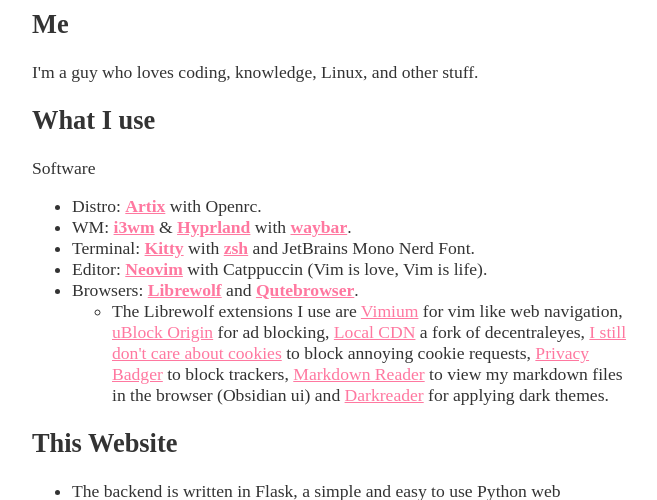
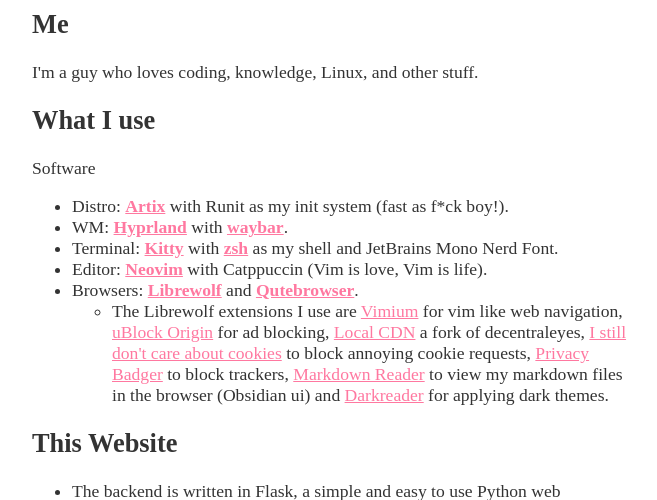
Before and after one commit to boyohboyamibored/website, a Flask app: page /about in a window 1280 px wide. Shown: the part 154-654 px from the top of the page, without its empty margins (308-965 px from the left). Run offline with Flask 3, Linux system fonts and the light colour scheme.

Commit message:
Updated README, contact, about and home pages.
- Added my github page to the contact page,
- Change the name in home page (change if you clone),
- Updated my WM in about page as I'm currently full wayland.
- etc.

```diff
--- a/templates/about.html
+++ b/templates/about.html
@@ -9,9 +9,9 @@
 <h2>What I use</h2>
 <p>Software</p>
 <ul>
-    <li>Distro: <a href="https://www.artixlinux.org" target="_blank"><b>Artix</b></a> with Openrc.</li>
-    <li>WM: <a href="https://i3wm.org" target="_blank"><b>i3wm</b></a> & <a href="https://www.hyprland.org" target="_blank"><b>Hyprland</b></a> with <a href="https://github.com/Alexays/Waybar" target="_blank"><b>waybar</b></a>.</li>
-    <li>Terminal: <a href="https://sw.kovidgoyal.net/kitty" target="_blank"><b>Kitty</b></a> with <a href="https://zsh.sourceforge.io/" target="_blank"><b>zsh</b></a> and JetBrains Mono Nerd Font.</li>
+    <li>Distro: <a href="https://www.artixlinux.org" target="_blank"><b>Artix</b></a> with Runit as my init system (fast as f*ck boy!).</li>
+    <li>WM: <a href="https://www.hyprland.org" target="_blank"><b>Hyprland</b></a> with <a href="https://github.com/Alexays/Waybar" target="_blank"><b>waybar</b></a>.</li>
+    <li>Terminal: <a href="https://sw.kovidgoyal.net/kitty" target="_blank"><b>Kitty</b></a> with <a href="https://zsh.sourceforge.io/" target="_blank"><b>zsh</b></a> as my shell and JetBrains Mono Nerd Font.</li>
     <li>Editor: <a href="https://www.neovim.io" target="_blank"><b>Neovim</b></a> with Catppuccin (Vim is love, Vim is life).</li>
     <li>Browsers: <a href="https://www.librewolf.net" target="_blank"><b>Librewolf</b></a> and <a href="https://www.qutebrowser.org" target="_blank"><b>Qutebrowser</b></a>.</li>
 
--- a/templates/contact.html
+++ b/templates/contact.html
@@ -7,6 +7,7 @@
     <li>Chat with me irl</li>
     <li><a href="mailto:myemail@email.com">Email me</a></li>
     <li>Discord == .solarix.</li>
+    <li>Github == <a href="https://www.github.com/boyohboyamibored" target="_blank">boyohboyamibored</a></li>
 </ul>
 
 {% endblock content %}
--- a/templates/index.html
+++ b/templates/index.html
@@ -6,7 +6,7 @@
 <hr>
 <h1>Introduction</h1>
 
-<p>Hi, I'm Hermit, a Linux and computer enthusiast. Welcome to my website, thanks for visiting.</p>
+<p>Hi, I'm {name}, a Linux and computer enthusiast. Welcome to my website, thanks for visiting.</p>
 <p>Btw, not trying to flex but...
     <ul>
         <li>You weren't forced (asked) to accept cookies or some policy,</li>
```
Also changed, not shown: README.md.
